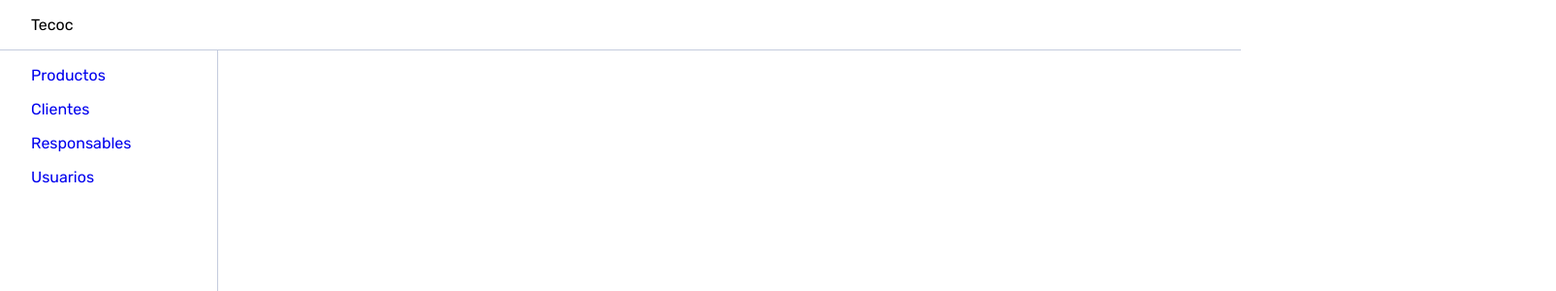
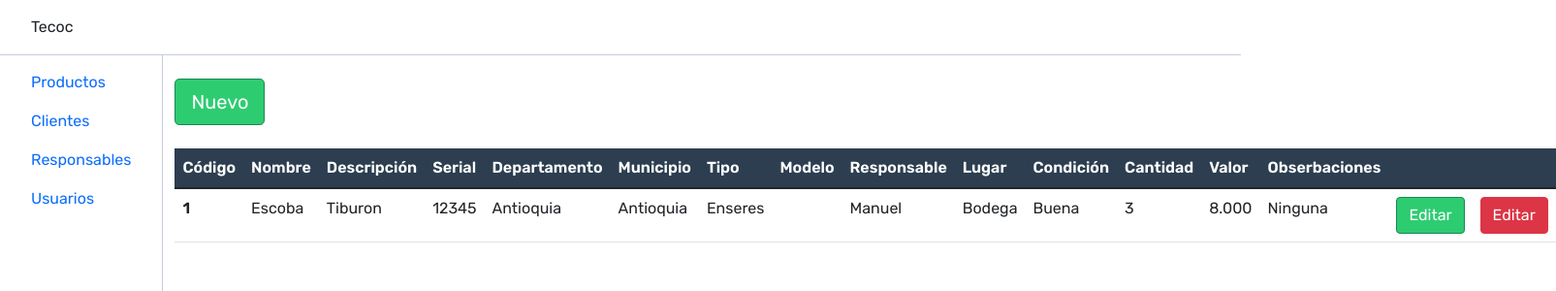
Before and after one commit to JhojanOsorio/interface-grafica-tecoc-warehouse, a React (Create React App) app: page / in a window 1280 px wide. Shown: the top 300 px of the page at 97% size, 1605 px wide, since content can reach past the window. Built offline with nearby package versions, Linux system fonts and the light colour scheme.

Commit message:
Realizé la tabla y menú de la página productos

```diff
--- a/package.json
+++ b/package.json
@@ -6,6 +6,7 @@
     "@testing-library/jest-dom": "^5.16.4",
     "@testing-library/react": "^13.2.0",
     "@testing-library/user-event": "^13.5.0",
+    "axios": "^0.27.2",
     "bootstrap": "^5.1.3",
     "node-sass": "^7.0.1",
     "react": "^18.1.0",
--- a/src/App.js
+++ b/src/App.js
@@ -2,7 +2,7 @@
 import { BrowserRouter as Router, Route } from 'react-router-dom';
 import Navbar from './components/Navbar';
 import Sidebar from './components/Sidebar';
-
+import 'bootstrap/dist/css/bootstrap.min.css'
 
 import Products from './pages/products';
 import Clients from './pages/clients';
@@ -10,10 +10,11 @@ import Responsible from './pages/responsible';
 import Users from './pages/users';
 import './App.scss';
 import { BrowserRouter } from 'react-router-dom';
+import TableProduct from './components/TableProduct';
 
 function App() {
   return (
-    <BrowserRouter>
+
 
     <Router>
 
@@ -21,8 +22,8 @@ function App() {
      <div className="flex">
        <Sidebar/>
        <div className="content">
-      <Route path ="/" element={<Products></Products>} />
-      <Route path ="/clients" element={<Clients></Clients>}/>
+      <Route exact path ="/" component={Products} />
+      <Route exact path ="/clients" component={Clients}/>
       <Route path ="/responsible" element={<Responsible></Responsible>}/>
       <Route path ="/users" element={<Users></Users>} />
        </div>
@@ -32,7 +33,8 @@ function App() {
 
     </Router>
 
-    </BrowserRouter>
+
+
 
   );
 }
--- a/src/App.scss
+++ b/src/App.scss
@@ -21,6 +21,15 @@ $gray: #c4ccde;
     border-bottom: 1px solid $gray;
 }
 
+.thead-dark{
+    background-color: #2C3E50;
+    color: white;
+}
+
+.btn-success{
+    background-color: #2ECC71;
+}
+
 .sidebar{
     width: 14rem;
     height: calc(100vh - 52px);
--- /dev/null
+++ b/src/components/Menu.js
@@ -0,0 +1,13 @@
+import React from 'react'
+
+function Menu() {
+  return (
+    <div className='row'>
+        <div className='col '>
+            <button className='btn btn-success btn-lg'>Nuevo</button>
+        </div>
+    </div>
+  )
+}
+
+export default Menu
--- /dev/null
+++ b/src/components/TableProduct.js
@@ -0,0 +1,57 @@
+import React from 'react'
+
+function TableProduct() {
+  return (
+    <div className='row'>
+        <div className='col'>
+            <table className="table">
+                <thead className="thead-dark">
+                    <tr>
+
+                    <th>Código</th>
+                    <th>Nombre</th>
+                    <th>Descripción</th>
+                    <th>Serial</th>
+                    <th>Departamento</th>
+                    <th>Municipio</th>
+                    <th>Tipo</th>
+                    <th>Modelo</th>
+                    <th>Responsable</th>
+                    <th>Lugar</th>
+                    <th>Condición</th>
+                    <th>Cantidad</th>
+                    <th>Valor</th>
+                    <th>Obserbaciones</th>
+                    <th></th>
+                    <th></th>
+                    </tr>
+                </thead>
+                <tbody>
+                    <tr>
+
+                    <th>1</th>
+
+                    <td>Escoba</td>
+                    <td>Tiburon</td>
+                    <td>12345</td>
+                    <td>Antioquia</td>
+                    <td>Antioquia</td>
+                    <td>Enseres</td>
+                    <td></td>
+                    <td>Manuel</td>
+                    <td>Bodega</td>
+                    <td>Buena</td>
+                    <td>3</td>
+                    <td>8.000</td>
+                    <td>Ninguna</td>
+                    <td><a className='btn btn-success'>Editar</a></td>
+                    <td><a className='btn btn-danger'>Editar</a></td>
+                    </tr>
+                </tbody>
+            </table>
+        </div>
+    </div>
+  )
+}
+
+export default TableProduct
--- a/src/pages/products.js
+++ b/src/pages/products.js
@@ -1,7 +1,20 @@
+import Menu from "../components/Menu"
+import TableProduct from "../components/TableProduct"
+
 const Products = () => {
     return(
+        <div className="container">
+            <div className="row">
+            <div className="col">
+                <br/>
+                <Menu/>
+                <br/>
+                <TableProduct/>
+            </div>
+        </div>
+        </div>
 
-        <p>Productos</p>
+
     )
 }
 export default Products
```
Also changed, not shown: 1 other file (tests, documents, lock files or other folders).
